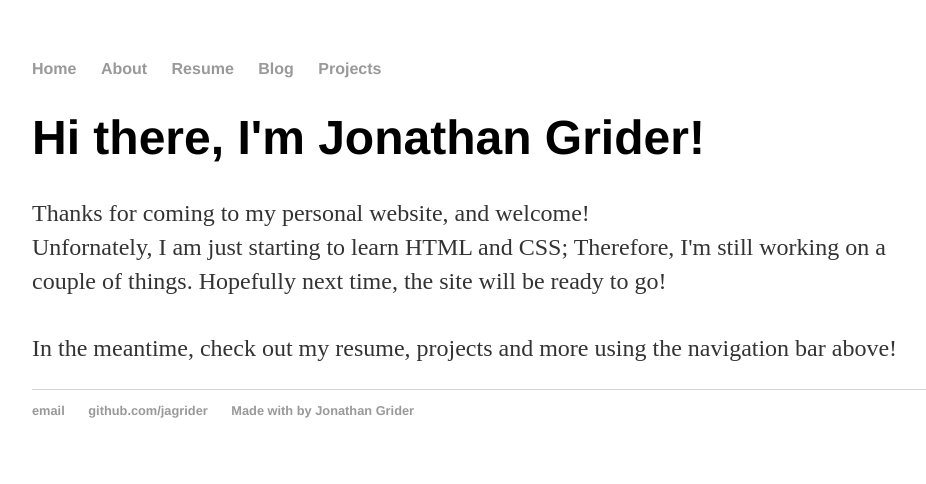
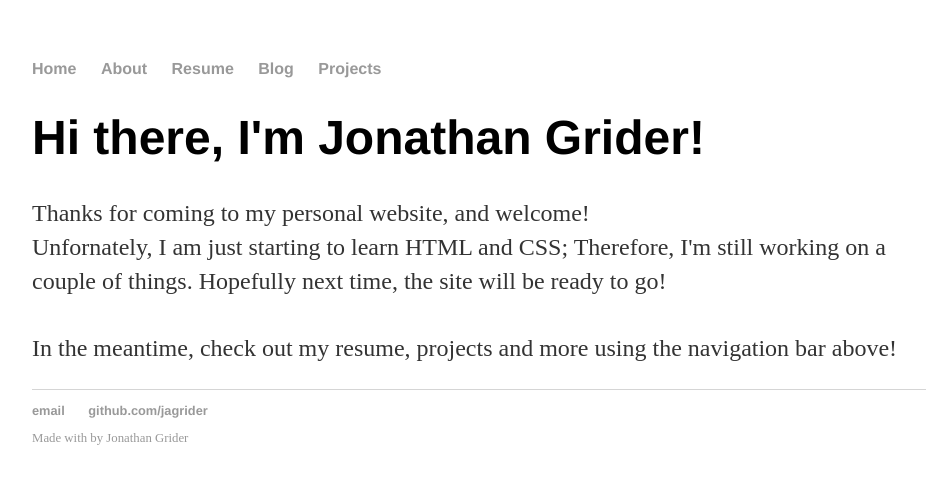
Before and after one commit to jagrider/jagrider.github.io, a Jekyll site: the page built from index.html, in a window 1280 px wide. Shown: the top 484 px of the page, without its empty margins (160-1086 px from the left). Built offline with Jekyll 4.4.1, drawn with Linux system fonts in a browser that asks for light colours.

Commit message:
updated default layout footer

```diff
--- a/_layouts/default.html
+++ b/_layouts/default.html
@@ -27,8 +27,11 @@
 						<ul class="footer-left">
 				    	<li><a href="mailto:jgrider2015@gmail.com">email</a></li>
 				    	<li><a href="https://github.com/jagrider">github.com/jagrider</a></li>
-							<li><a href="/about">Made with <span class="octicon octicon-heart"></span> by Jonathan Grider</a></li>
 						</ul>
+
+						<div class="footer-right">
+							<a href="/about">Made with <span class="octicon octicon-heart"></span> by Jonathan Grider</a>
+						</div>
 
 					</div>
 				</div>
```
